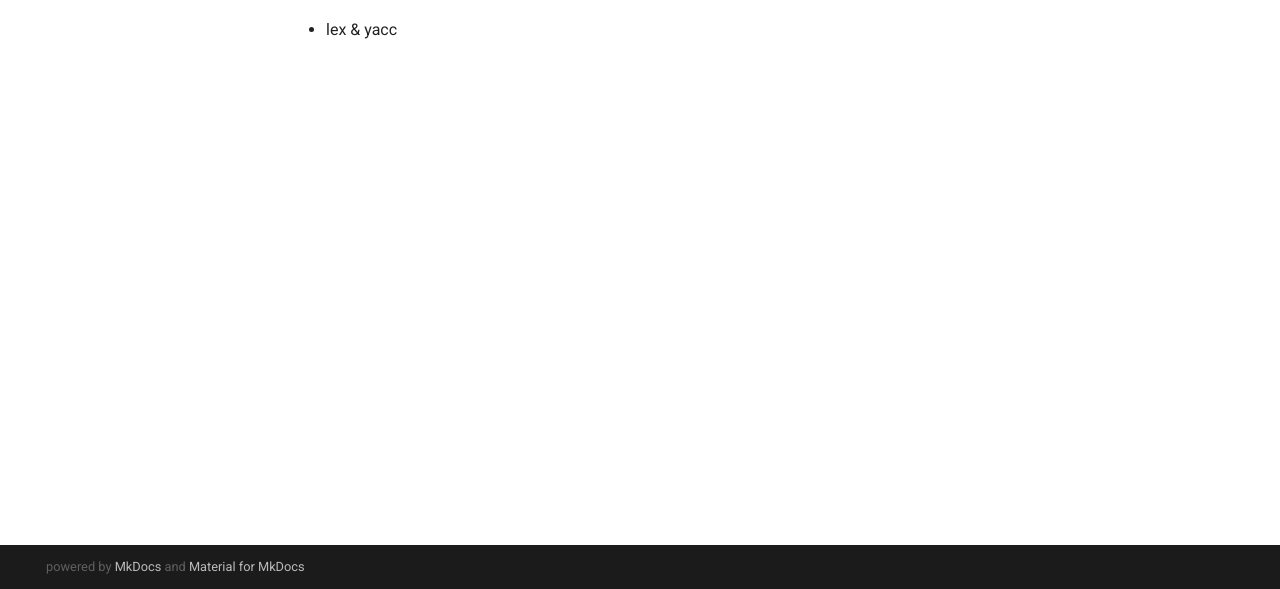
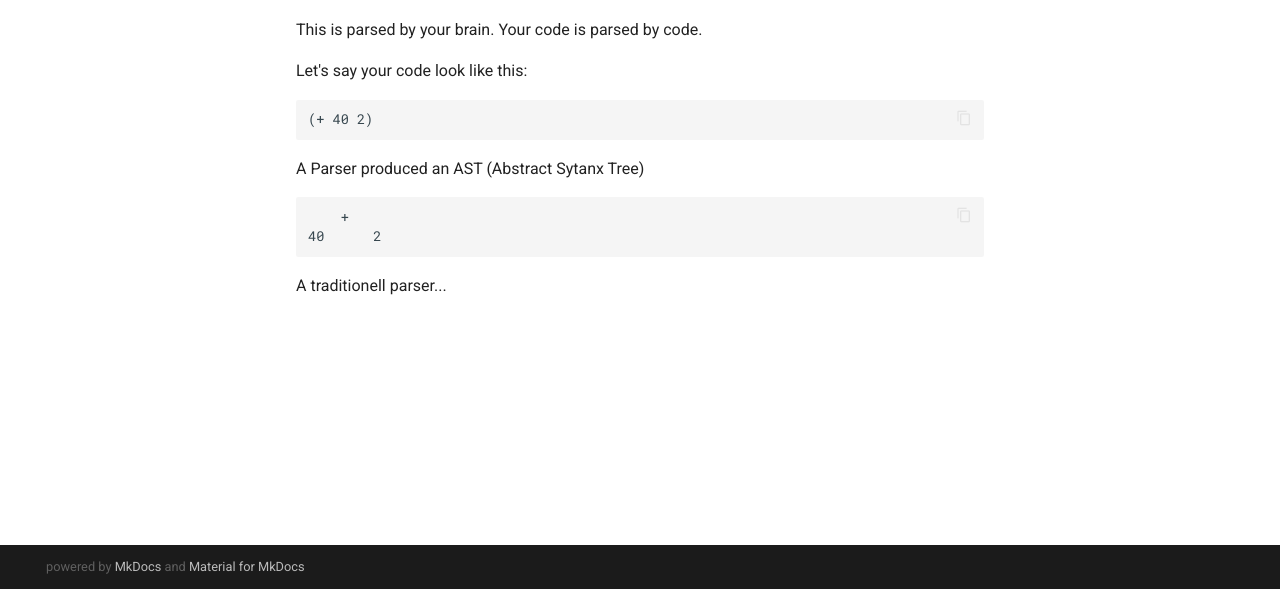
Before and after one commit to gpfeifer/parsec4j, a plain HTML site: page index.html in a window 1280 px wide. Shown: the part 211-800 px from the top of the page. Drawn offline with Linux system fonts and the light colour scheme; no server answers.

Commit message:
Deployed 155d0ac with MkDocs version: 1.1.2

```diff
--- a/index.html
+++ b/index.html
@@ -337,9 +337,16 @@
 
 
                 <h1 id="parsers">Parsers</h1>
-<ul>
-<li>lex &amp; yacc</li>
-</ul>
+<p>This is parsed by your brain.
+Your code is parsed by code.</p>
+<p>Let's say your code look like this:</p>
+<pre><code>(+ 40 2)
+</code></pre>
+<p>A Parser produced an AST (Abstract Sytanx Tree)</p>
+<pre><code>    +
+40      2
+</code></pre>
+<p>A traditionell parser...</p>
 
 
 
--- a/search/search_index.json
+++ b/search/search_index.json
@@ -1 +1 @@
-{"config":{"lang":["en"],"min_search_length":3,"prebuild_index":false,"separator":"[\\s\\-]+"},"docs":[{"location":"","text":"Parsers lex & yacc","title":"Parsers"},{"location":"#parsers","text":"lex & yacc","title":"Parsers"}]}
+{"config":{"lang":["en"],"min_search_length":3,"prebuild_index":false,"separator":"[\\s\\-]+"},"docs":[{"location":"","text":"Parsers This is parsed by your brain. Your code is parsed by code. Let's say your code look like this: (+ 40 2) A Parser produced an AST (Abstract Sytanx Tree) + 40 2 A traditionell parser...","title":"Parsers"},{"location":"#parsers","text":"This is parsed by your brain. Your code is parsed by code. Let's say your code look like this: (+ 40 2) A Parser produced an AST (Abstract Sytanx Tree) + 40 2 A traditionell parser...","title":"Parsers"}]}
```
Also changed, not shown: 1 other file.
